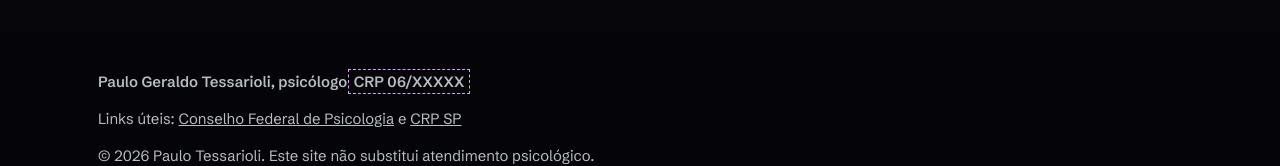
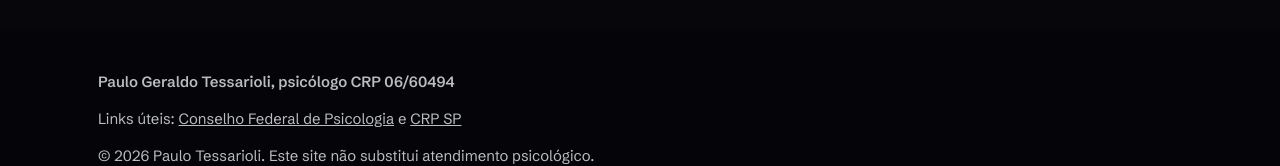
Before and after one commit to DanielGarciaProjects/SitePaulo, a plain HTML site: page index.html in a window 1280 px wide. Shown: the part 5365-5531 px from the top of the page. Drawn offline with Linux system fonts and the light colour scheme.

Commit message:
Add files via upload

```diff
--- a/index.html
+++ b/index.html
@@ -206,7 +206,7 @@ h1{max-width:14ch}h1{font-size:clamp(3rem,6.2vw,5.6rem);max-width:16ch}.pics fig
 <span>WhatsApp: <a href="https://wa.me/5511947814280" rel="noopener">(11) 94781-4280</a></span><span>E-mail: <span class="ph">contato@paulotessarioli.com.br</span></span>
 <span>Instagram: <a href="https://www.instagram.com/paulotessarioli/" rel="noopener">@paulotessarioli</a></span></div></div></div></section>
 </main>
-<footer><div class="wrap"><strong>Paulo Geraldo Tessarioli, psicólogo <span class="ph">CRP 06/XXXXX</span></strong>
+<footer><div class="wrap"><strong>Paulo Geraldo Tessarioli, psicólogo CRP 06/60494</strong>
 <span>Links úteis: <a href="https://site.cfp.org.br" rel="noopener">Conselho Federal de Psicologia</a> e <a href="https://www.crpsp.org" rel="noopener">CRP SP</a></span>
 <span>© 2026 Paulo Tessarioli. Este site não substitui atendimento psicológico.</span></div></footer>
 <script>
```
